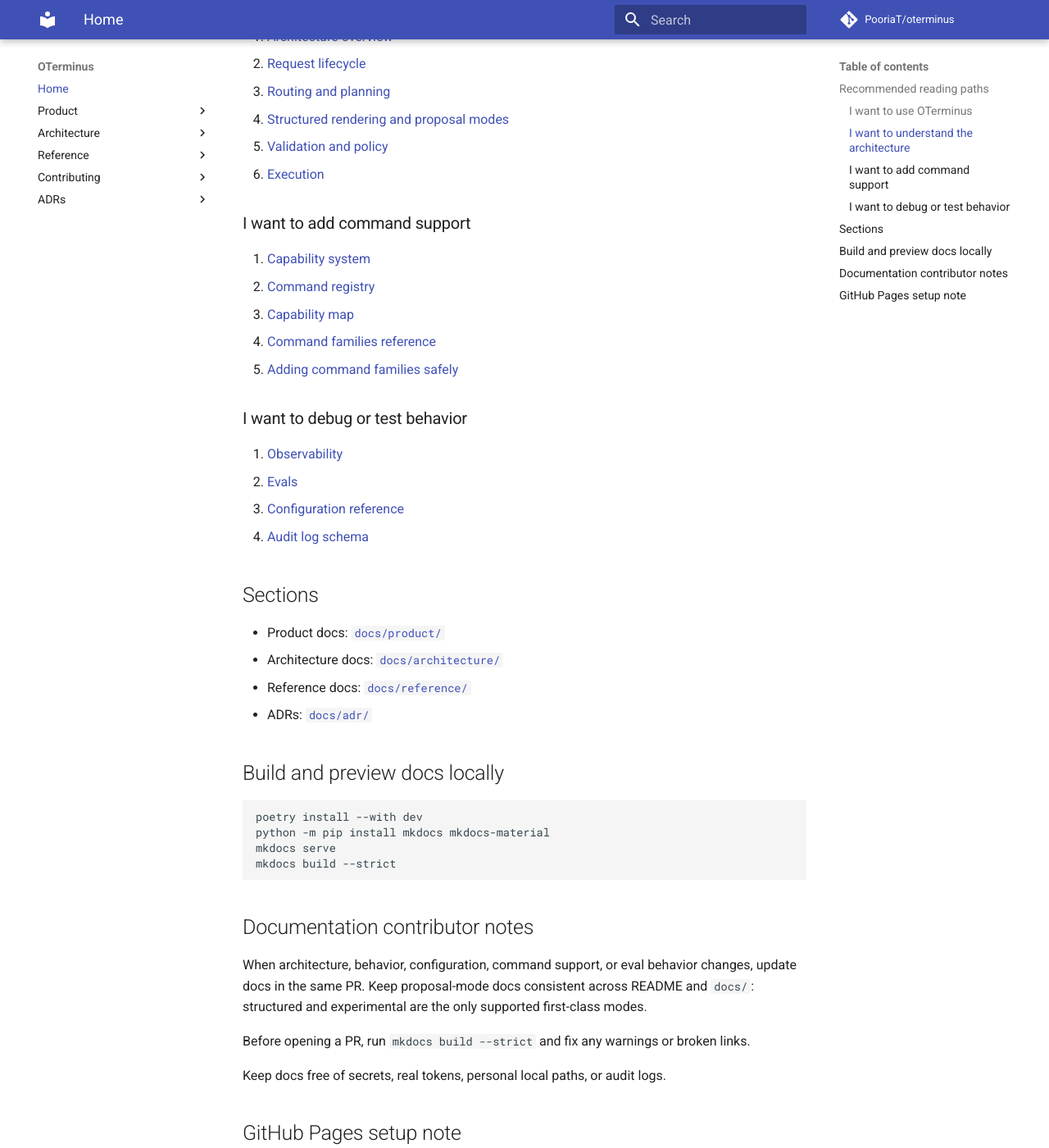
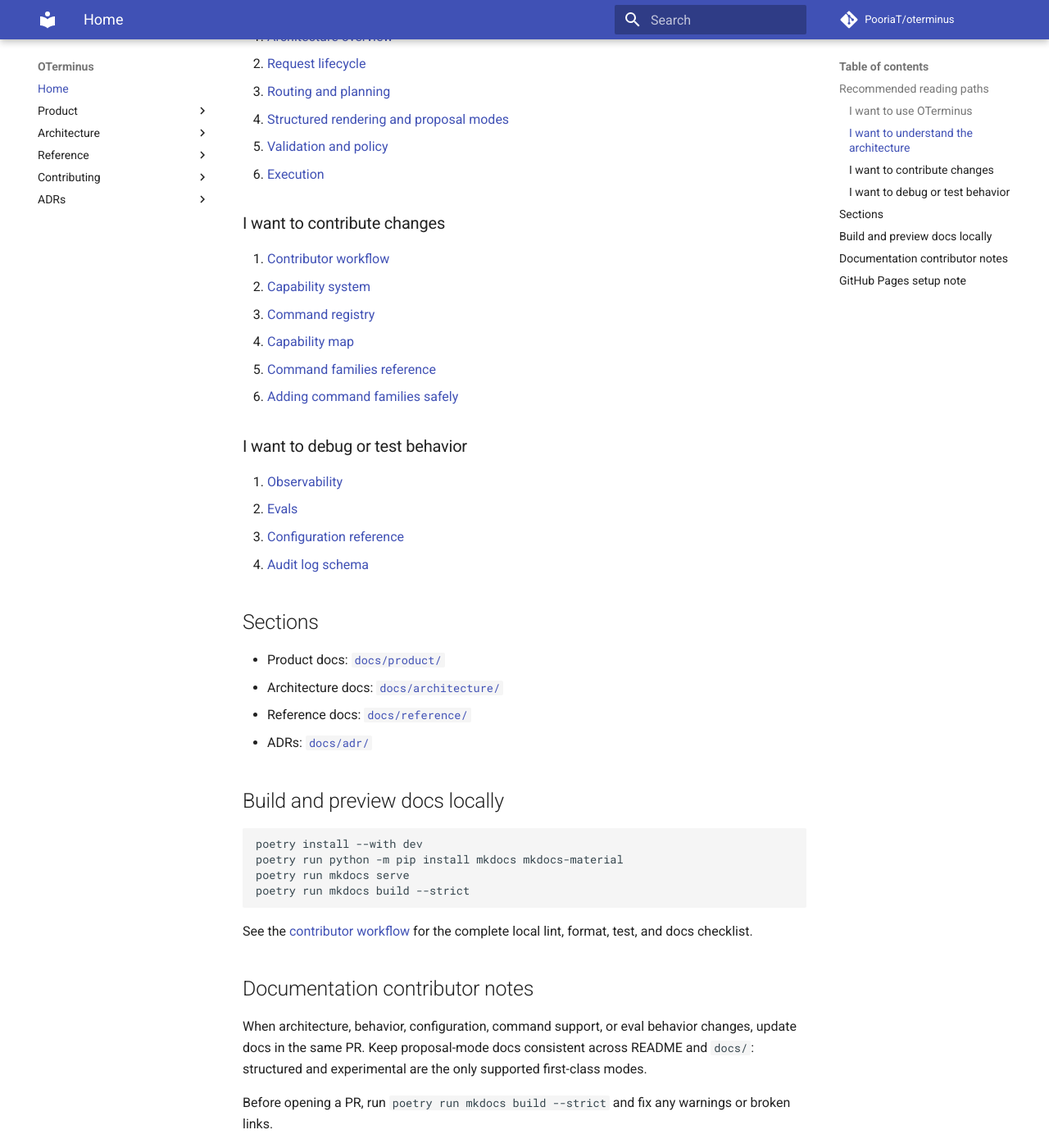
Before and after one commit to PooriaT/oterminus, an MkDocs documentation site: the page built from docs/index.md, in a window 1280 px wide and 1400 px high, scrolled down 566 px. Shown: the whole window at 82% size. Built offline with MkDocs 1.6.1 and Material for MkDocs 9.7.7, drawn with Linux system fonts in a browser that asks for light colours; comment, search, counter and statistics services are not loaded.

````diff
--- a/docs/index.md
+++ b/docs/index.md
@@ -22,13 +22,14 @@ contributor reference material.
 5. [Validation and policy](architecture/validation-and-policy.md)
 6. [Execution](architecture/execution.md)
 
-### I want to add command support
+### I want to contribute changes
 
-1. [Capability system](architecture/capability-system.md)
-2. [Command registry](architecture/command-registry.md)
-3. [Capability map](reference/capability-map.md)
-4. [Command families reference](reference/command-families.md)
-5. [Adding command families safely](adding-command-families.md)
+1. [Contributor workflow](contributing.md)
+2. [Capability system](architecture/capability-system.md)
+3. [Command registry](architecture/command-registry.md)
+4. [Capability map](reference/capability-map.md)
+5. [Command families reference](reference/command-families.md)
+6. [Adding command families safely](adding-command-families.md)
 
 ### I want to debug or test behavior
 
@@ -48,10 +49,13 @@ contributor reference material.
 
 ```bash
 poetry install --with dev
-python -m pip install mkdocs mkdocs-material
-mkdocs serve
-mkdocs build --strict
+poetry run python -m pip install mkdocs mkdocs-material
+poetry run mkdocs serve
+poetry run mkdocs build --strict
 ```
+
+See the [contributor workflow](contributing.md) for the complete local lint, format, test, and docs
+checklist.
 
 ## Documentation contributor notes
 
@@ -59,7 +63,7 @@ When architecture, behavior, configuration, command support, or eval behavior ch
 in the same PR. Keep proposal-mode docs consistent across README and `docs/`: structured and
 experimental are the only supported first-class modes.
 
-Before opening a PR, run `mkdocs build --strict` and fix any warnings or broken links.
+Before opening a PR, run `poetry run mkdocs build --strict` and fix any warnings or broken links.
 
 Keep docs free of secrets, real tokens, personal local paths, or audit logs.
 
--- a/mkdocs.yml
+++ b/mkdocs.yml
@@ -38,6 +38,7 @@ nav:
       - Command Families: reference/command-families.md
       - Audit Log Schema: reference/audit-log-schema.md
   - Contributing:
+      - Contributor Workflow: contributing.md
       - Adding Command Families: adding-command-families.md
   - ADRs:
       - Capability-First, Not Shell-First: adr/0001-capability-first-not-shell-first.md
````
Also changed, not shown: README.md (+7 -4 lines), docs/contributing.md (added, +79 -0 lines), 2 other files.
